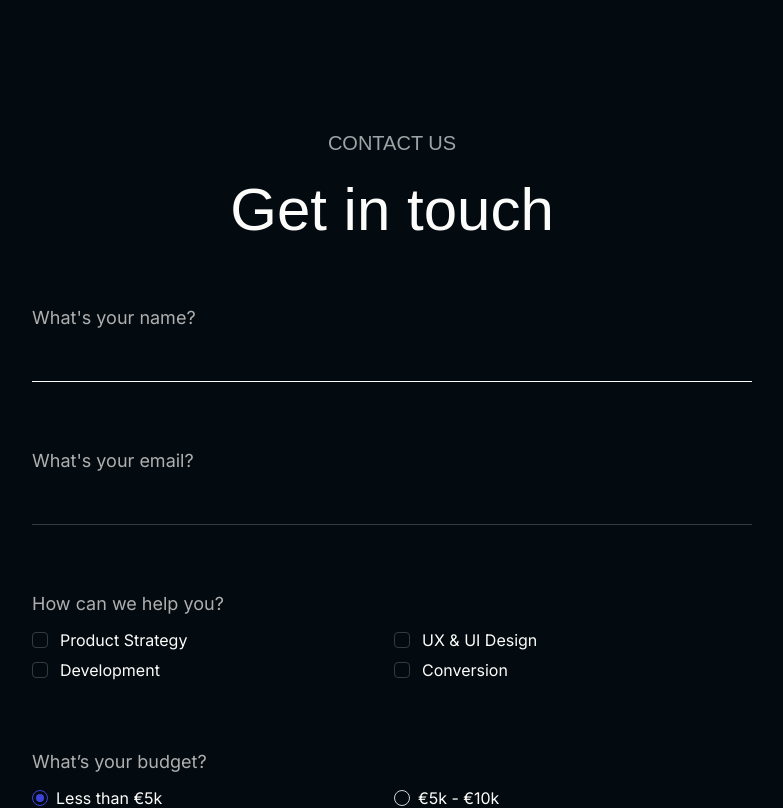
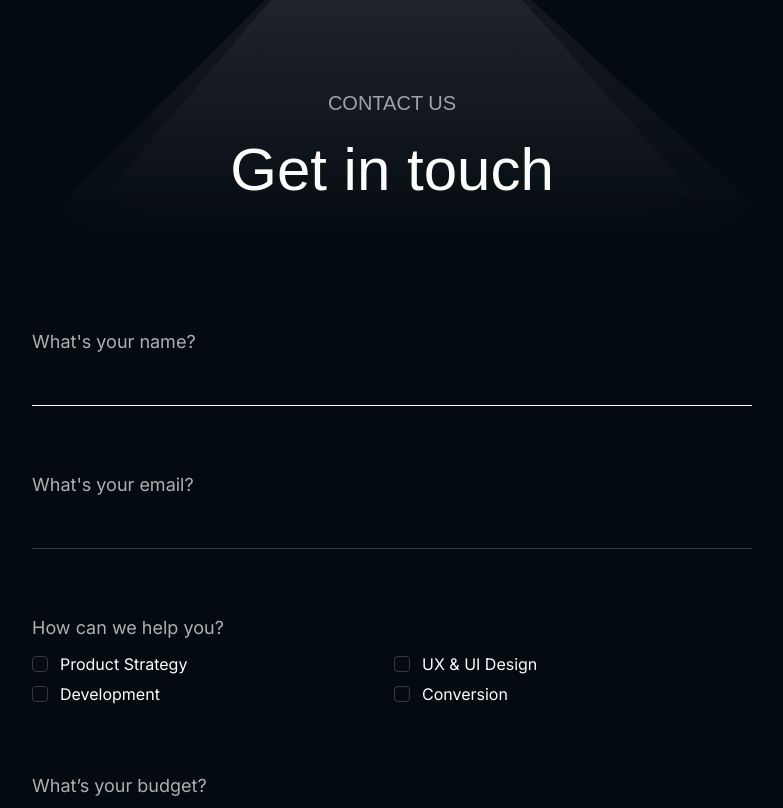
Before and after one commit to SaqibSyed1014/Fahad-Portfolio-Site, a React (Create React App) app: page /contact-us in a window 1280 px wide. Shown: the part 220-1028 px from the top of the page, without its empty margins (248-1031 px from the left). Built offline with nearby package versions, Linux system fonts and the light colour scheme; a small style sheet from the web is missing.

Commit message:
contact form svg animation + fixes

```diff
--- a/src/components/layout/Footer.tsx
+++ b/src/components/layout/Footer.tsx
@@ -40,11 +40,13 @@ export default function Footer() {
                         </ul>
                     </div>
                     <div className="col-span-12 md:col-span-6 xl:col-span-8">
-                        <SiteLogo />
+                        <div className="mt-20 md:mt-0">
+                            <SiteLogo />
 
-                        <a href="mailto:hell@conceal.com" className="text-2xl font-medium mb-8 mt-6 block">
-                            hell@conceal.com
-                        </a>
+                            <a href="mailto:hell@conceal.com" className="text-2xl font-medium mb-8 mt-6 block">
+                                hell@conceal.com
+                            </a>
+                        </div>
                     </div>
                 </div>
             </div>
--- a/src/components/layout/NavBar.tsx
+++ b/src/components/layout/NavBar.tsx
@@ -26,7 +26,7 @@ export default function NavBar() {
     }, [location]);
 
     return (
-        <nav className="py-10">
+        <nav className="py-5 sm:py-10">
             <div className="container">
                 <div className="flex items-center justify-between relative z-50">
                     <Link to="/">
--- a/src/components/page/ContactForm.tsx
+++ b/src/components/page/ContactForm.tsx
@@ -1,4 +1,4 @@
-import React, { useState, useRef } from 'react';
+import React, {useState, useRef, useEffect} from 'react';
 import gsap from "gsap";
 import { useGSAP } from "@gsap/react";
 
@@ -6,7 +6,7 @@ export default function ContactForm() {
     const services = ['Product Strategy', 'UX & UI Design', 'Development', 'Conversion'];
     const budget = ['Less than €5k', '€5k - €10k', '€10k - €20k', '€+20k'];
 
-    const [selectedValue, setSelectedValue] = useState('Less than €5k');
+    const [selectedValue, setSelectedValue] = useState('');
     const [fileName, setFileName] = useState('');
     const [fileExtension, setFileExtension] = useState('');
 
@@ -62,11 +62,23 @@ export default function ContactForm() {
         });
     });
 
+    useEffect(() => {
+        const contactForm = document.querySelector('.contact-form') as HTMLFormElement;
+        const toggleLampLight = (on :boolean) => {
+            const lampLight = document.querySelector('.lamp-light') as HTMLElement;
+            if (lampLight) lampLight.style.opacity = on ? '1' : '0';
+        }
+
+        contactForm.addEventListener('mouseenter', () => toggleLampLight(true));
+        contactForm.addEventListener('mouseleave', () => toggleLampLight(false));
+    }, []);
+
+
     return (
         <div ref={ContactFormSection}>
-            <svg className="contact-us-lamp" width="708" height="648" viewBox="0 0 708 648" fill="none" xmlns="http://www.w3.org/2000/svg">
-                <g>
-                    <g>
+            <svg width="708" height="648" viewBox="0 0 708 648" fill="none" xmlns="http://www.w3.org/2000/svg" className="contact-us-lamp max-md:hidden">
+                <g className="js-svg-lamps-contact-us">
+                    <g className="lamp-light svg-transition">
                         <path opacity="0.07" d="M707.5 424.945S426.367 647.418 347.133 647.418C267.9 647.418 10 426.945 10 426.945L279.952 157.1h134.295L707.5 424.945z" fill="url(#paint0_linear_122_2811)"></path>
                         <path opacity="0.07" d="M645.33 411.831S412.298 541.115 347.149 541.115c-65.15 0-288.198-129.284-288.198-129.284l232.885-272.289h110.608L645.33 411.831z" fill="url(#paint1_linear_122_2811)"></path>
                     </g>
@@ -77,18 +89,18 @@ export default function ContactForm() {
                     <path opacity="0.1" d="M331.286 109.036l-.806-7.344 33.675-3.25-1.159 10.594h-31.71z" fill="#2C31BB"></path>
                 </g>
                 <defs>
-                    <linearGradient x1="347.133" y1="157.1" x2="347.133" y2="477.418" gradientUnits="userSpaceOnUse">
-                        <stop stopColor="#fff"></stop>
-                        <stop offset="1" stopColor="#fff" stopOpacity="0"></stop>
+                    <linearGradient id="paint0_linear_122_2811" x1="347.133" y1="157.1" x2="347.133" y2="477.418" gradientUnits="userSpaceOnUse">
+                        <stop className="js-svg-lamps-contact-us-light-color" stopColor="#fff"></stop>
+                        <stop className="js-svg-lamps-contact-us-light-color" offset="1" stopColor="#fff" stopOpacity="0"></stop>
                     </linearGradient>
-                    <linearGradient x1="347.14" y1="139.542" x2="347.14" y2="451.115" gradientUnits="userSpaceOnUse">
-                        <stop stopColor="#fff"></stop>
-                        <stop offset="1" stopColor="#fff" stopOpacity="0"></stop>
+                    <linearGradient id="paint1_linear_122_2811" x1="347.14" y1="139.542" x2="347.14" y2="451.115" gradientUnits="userSpaceOnUse">
+                        <stop className="js-svg-lamps-contact-us-light-color" stopColor="#fff"></stop>
+                        <stop className="js-svg-lamps-contact-us-light-color" offset="1" stopColor="#fff" stopOpacity="0"></stop>
                     </linearGradient>
                 </defs>
             </svg>
 
-            <section className="section-spacing">
+            <section className="mt-8 md:mt-[200px] relative">
                 <div className="container">
                     <div className="section-header-text text-center">
                         <h2 className="section-header-subtitle">
@@ -98,7 +110,8 @@ export default function ContactForm() {
                             Get in touch
                         </h3>
                     </div>
-                    <div className="grid grid-cols-12 justify-center mb-5 mt-14 md:y-32">
+
+                    <div className="grid grid-cols-12 justify-center mb-5 mt-14 md:my-[120px]">
                         <div className="col-span-12 md:col-start-3 md:col-span-8">
                             <form className="flex flex-col gap-10 md:gap-16 contact-form">
                                 <div>
@@ -116,7 +129,7 @@ export default function ContactForm() {
                                     <div className="grid md:grid-cols-2 gap-3 md:gap-1 max-md:mt-3">
                                         {services.map((service, index) => {
                                             return (
-                                                <Checkbox key={service} label={service}/>
+                                                <Checkbox key={index} label={service} />
                                             )
                                         })}
                                     </div>
@@ -130,7 +143,7 @@ export default function ContactForm() {
                                         {budget.map((range, index) => {
                                             return (
                                                 <CustomRadioButton
-                                                    key={range}
+                                                    key={index}
                                                     label={range}
                                                     isSelected={selectedValue === range}
                                                     value={range}
@@ -158,8 +171,8 @@ export default function ContactForm() {
                                                          height="20" viewBox="0 0 20 20" fill="none"
                                                          xmlns="http://www.w3.org/2000/svg">
                                                         <path d="M10 3.5v13M3.5 10h13" stroke="currentColor"
-                                                              stroke-width="1.5" stroke-linecap="round"
-                                                              stroke-linejoin="round"></path>
+                                                              strokeWidth="1.5" strokeLinecap="round"
+                                                              strokeLinejoin="round"></path>
                                                     </svg>
                                                 </div>
                                             </div>
@@ -248,4 +261,4 @@ function CustomRadioButton({ label, value, onChange, isSelected } :CustomRadioBu
             <label className="checkbox-label">{label}</label>
         </label>
     );
-};
+}
```
